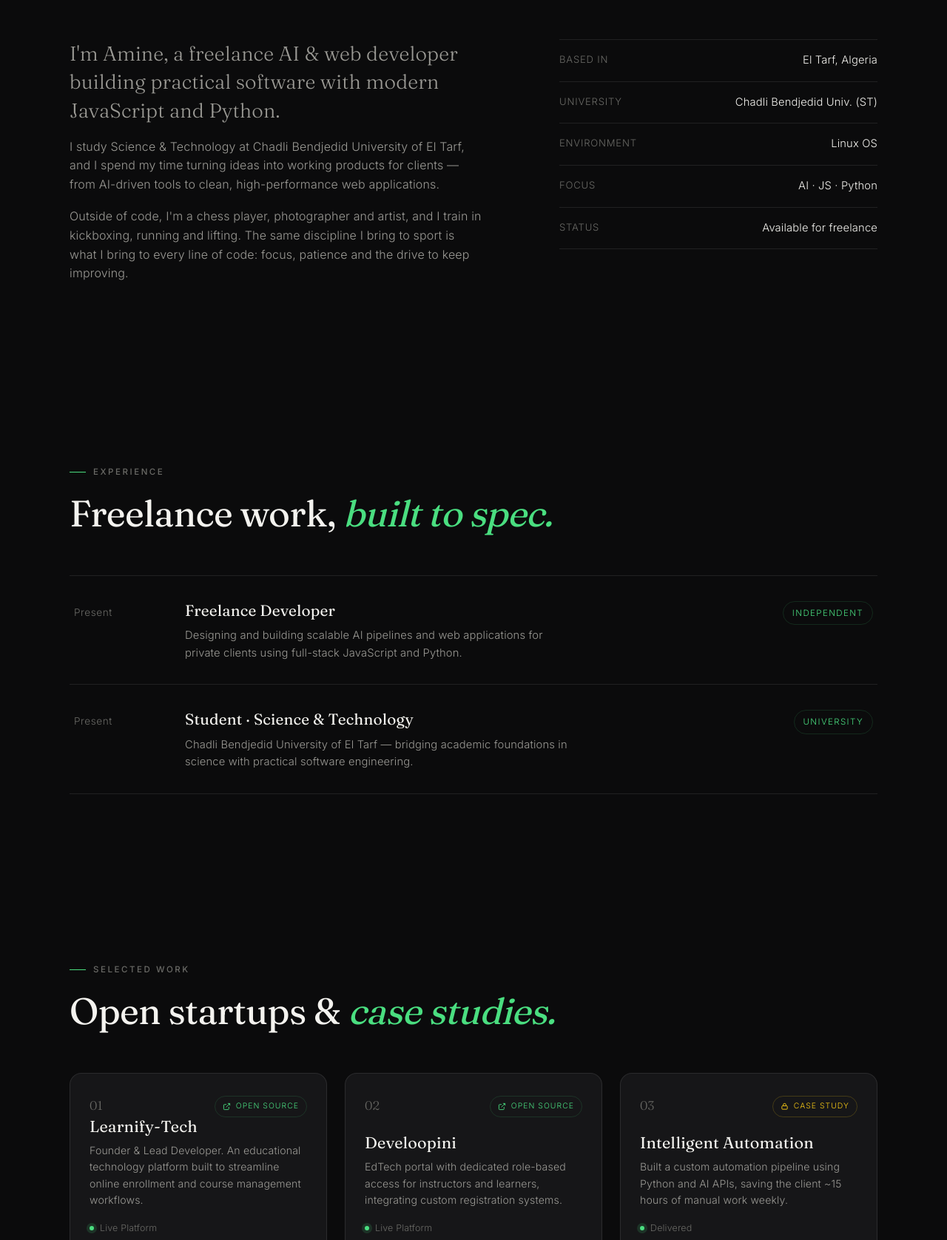
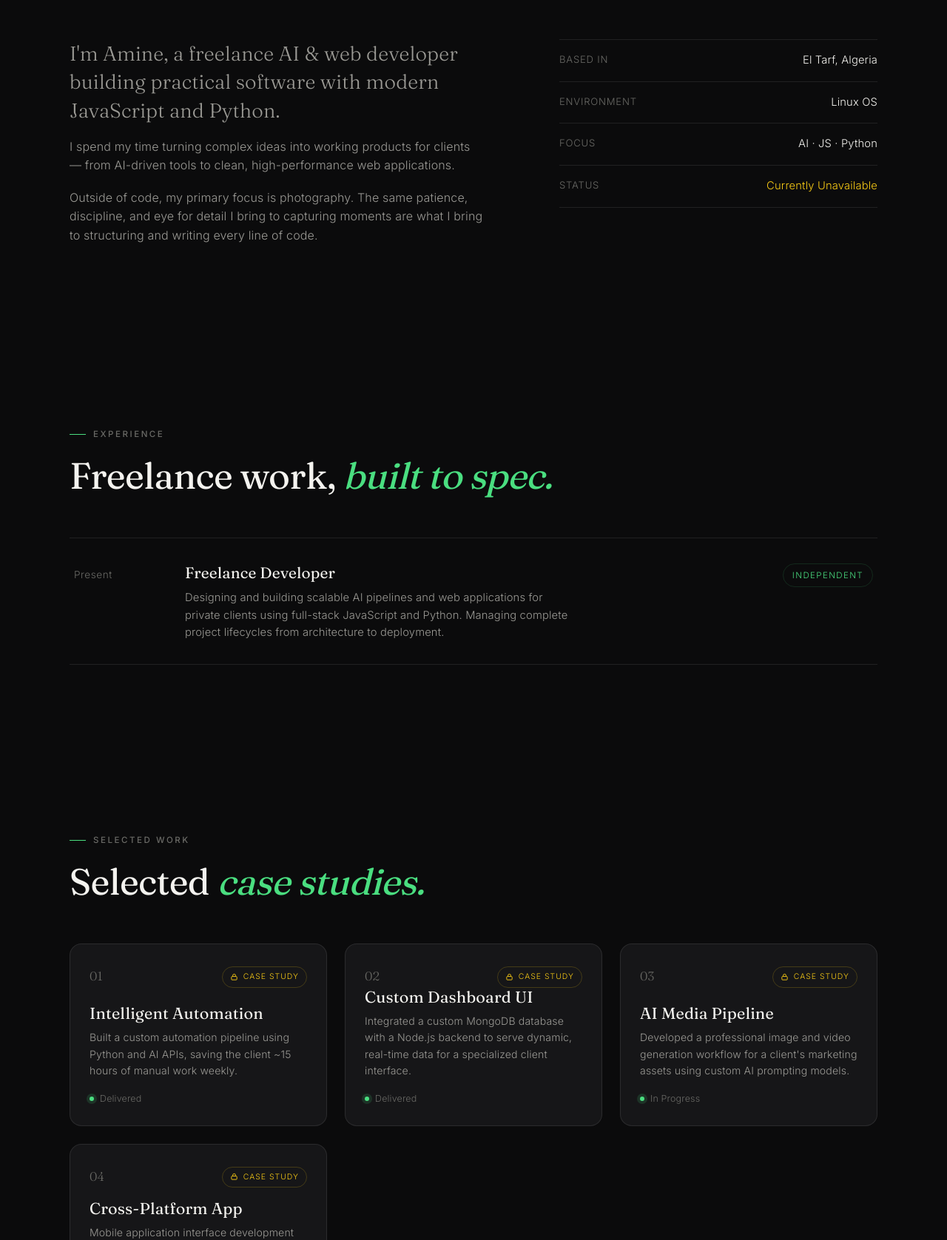
Before and after one commit to 2050fh/Amine-Fellah, a plain HTML site: page index.html in a window 1280 px wide. Shown: the part 1123-2800 px from the top of the page at 74% size. Drawn offline with Linux system fonts and the light colour scheme.

Commit message:
Update index.html

```diff
--- a/index.html
+++ b/index.html
@@ -194,12 +194,10 @@
   .proj-top{display:flex;align-items:flex-start;justify-content:space-between;gap:12px}
   .proj-num{font-family:var(--serif);font-size:1.05rem;color:var(--faint)}
 
-  /* Dynamic badges for projects */
   .badge{
     display:inline-flex;align-items:center;gap:7px;font-size:.65rem;letter-spacing:.1em;text-transform:uppercase;
     padding:5px 10px;border-radius:100px;border:1px solid;
   }
-  .badge.public{color:var(--accent);border-color:var(--accent-dim);}
   .badge.anon{color:#facc15;border-color:rgba(250,204,21,.2);}
   .badge svg{width:11px;height:11px}
 
@@ -327,7 +325,6 @@
   </div>
 </header>
 
-<!-- HERO -->
 <section class="hero" id="top">
   <div class="hero-bg"></div>
   <div class="wrap">
@@ -343,7 +340,6 @@
   <div class="scroll-cue"><span>Scroll</span><span class="line"></span></div>
 </section>
 
-<!-- ABOUT -->
 <section id="about">
   <div class="wrap">
     <div class="sec-head reveal">
@@ -353,21 +349,19 @@
     <div class="about-grid">
       <div class="about-body reveal">
         <p class="about-lead">I'm Amine, a freelance AI &amp; web developer building practical software with modern JavaScript and Python.</p>
-        <p>I study Science &amp; Technology at Chadli Bendjedid University of El Tarf, and I spend my time turning ideas into working products for clients — from AI-driven tools to clean, high-performance web applications.</p>
-        <p>Outside of code, I'm a chess player, photographer and artist, and I train in kickboxing, running and lifting. The same discipline I bring to sport is what I bring to every line of code: focus, patience and the drive to keep improving.</p>
+        <p>I spend my time turning complex ideas into working products for clients — from AI-driven tools to clean, high-performance web applications.</p>
+        <p>Outside of code, my primary focus is photography. The same patience, discipline, and eye for detail I bring to capturing moments are what I bring to structuring and writing every line of code.</p>
       </div>
       <div class="about-facts reveal">
         <div class="fact"><span class="k">Based in</span><span class="v">El Tarf, Algeria</span></div>
-        <div class="fact"><span class="k">University</span><span class="v">Chadli Bendjedid Univ. (ST)</span></div>
         <div class="fact"><span class="k">Environment</span><span class="v">Linux OS</span></div>
         <div class="fact"><span class="k">Focus</span><span class="v">AI · JS · Python</span></div>
-        <div class="fact"><span class="k">Status</span><span class="v">Available for freelance</span></div>
+        <div class="fact"><span class="k">Status</span><span class="v" style="color:#facc15;">Currently Unavailable</span></div>
       </div>
     </div>
   </div>
 </section>
 
-<!-- EXPERIENCE -->
 <section id="experience">
   <div class="wrap">
     <div class="sec-head reveal">
@@ -379,35 +373,25 @@
         <span class="yr">Present</span>
         <div>
           <h3>Freelance Developer</h3>
-          <p>Designing and building scalable AI pipelines and web applications for private clients using full-stack JavaScript and Python.</p>
+          <p>Designing and building scalable AI pipelines and web applications for private clients using full-stack JavaScript and Python. Managing complete project lifecycles from architecture to deployment.</p>
         </div>
         <span class="tag">Independent</span>
-      </div>
-      <div class="exp-row reveal">
-        <span class="yr">Present</span>
-        <div>
-          <h3>Student · Science &amp; Technology</h3>
-          <p>Chadli Bendjedid University of El Tarf — bridging academic foundations in science with practical software engineering.</p>
-        </div>
-        <span class="tag">University</span>
       </div>
     </div>
   </div>
 </section>
 
-<!-- PROJECTS / WORK -->
 <section id="work">
   <div class="wrap">
     <div class="sec-head reveal">
       <span class="overline">Selected Work</span>
-      <h2>Open startups &amp; <em>case studies.</em></h2>
+      <h2>Selected <em>case studies.</em></h2>
     </div>
     <div class="proj-grid" id="projGrid"></div>
     <p class="proj-note reveal">Client identities in case studies are protected under Non-Disclosure Agreements (NDA).</p>
   </div>
 </section>
 
-<!-- SKILLS -->
 <section id="skills">
   <div class="wrap">
     <div class="sec-head reveal">
@@ -431,19 +415,13 @@
       <div class="skill-block reveal">
         <h4>Beyond Code</h4>
         <div class="chips">
-          <span class="chip">♟️ Chess</span>
-          <span class="chip">📸 Drone Photography</span>
-          <span class="chip">🎨 Art</span>
-          <span class="chip">🥊 Kickboxing</span>
-          <span class="chip">🏃 Running</span>
-          <span class="chip">🏋️ Lifting</span>
+          <span class="chip">📸 Photography</span>
         </div>
       </div>
     </div>
   </div>
 </section>
 
-<!-- CONTACT -->
 <section class="contact" id="contact">
   <div class="wrap">
     <div class="contact-inner reveal">
@@ -451,7 +429,6 @@
       <h2>Have a project?<br>Let's <em>build</em> it.</h2>
 
       <div class="contact-grid">
-        <!-- Contact Links -->
         <div class="contact-links">
           <a class="clink" href="mailto:fellah.amine2050@gmail.com">
             <svg viewBox="0 0 24 24" fill="none" stroke="currentColor" stroke-width="1.8"><rect x="3" y="5" width="18" height="14" rx="2"/><path d="m3 7 9 6 9-6"/></svg>
@@ -461,17 +438,12 @@
             <svg viewBox="0 0 24 24" fill="none" stroke="currentColor" stroke-width="1.8"><path d="M22 16.9v3a2 2 0 0 1-2.2 2 19.8 19.8 0 0 1-8.6-3 19.5 19.5 0 0 1-6-6 19.8 19.8 0 0 1-3-8.6A2 2 0 0 1 4.1 2h3a2 2 0 0 1 2 1.7c.1.9.3 1.8.6 2.6a2 2 0 0 1-.5 2.1L8.1 9.6a16 16 0 0 0 6 6l1.2-1.1a2 2 0 0 1 2.1-.5c.8.3 1.7.5 2.6.6a2 2 0 0 1 1.7 2Z"/></svg>
             0562664409
           </a>
-          <a class="clink" href="https://github.com" target="_blank" rel="noopener">
-            <svg viewBox="0 0 24 24" fill="none" stroke="currentColor" stroke-width="1.8"><path d="M15 22v-4a4.8 4.8 0 0 0-1-3.5c3 0 6-2 6-5.5.08-1.25-.27-2.48-1-3.5.28-1.15.28-2.35 0-3.5 0 0-1 0-3 1.5-2.64-.5-5.36-.5-8 0C6 2 5 2 5 2c-.3 1.15-.3 2.35 0 3.5A5.403 5.403 0 0 0 4 9c0 3.5 3 5.5 6 5.5-.39.49-.68 1.05-.85 1.65-.17.6-.22 1.23-.15 1.85v4"/><path d="M9 18c-4.51 2-5-2-7-2"/></svg>
-            GitHub Profile
-          </a>
-          <a class="clink" href="https://linkedin.com" target="_blank" rel="noopener">
-            <svg viewBox="0 0 24 24" fill="none" stroke="currentColor" stroke-width="1.8"><path d="M16 8a6 6 0 0 1 6 6v7h-4v-7a2 2 0 0 0-2-2 2 2 0 0 0-2 2v7h-4v-7a6 6 0 0 1 6-6z"/><rect x="2" y="9" width="4" height="12"/><circle cx="4" cy="4" r="2"/></svg>
-            LinkedIn Profile
+          <a class="clink" href="https://instagram.com/2050_fh" target="_blank" rel="noopener">
+            <svg viewBox="0 0 24 24" fill="none" stroke="currentColor" stroke-width="1.8"><rect x="3" y="3" width="18" height="18" rx="5"/><circle cx="12" cy="12" r="4"/><circle cx="17.5" cy="6.5" r="1" fill="currentColor" stroke="none"/></svg>
+            @2050_fh
           </a>
         </div>
 
-        <!-- Contact Form -->
         <form class="contact-form" onsubmit="event.preventDefault(); alert('Form connected successfully!');">
           <div class="input-row">
             <input type="text" placeholder="Your Name" required>
@@ -493,7 +465,6 @@
   </div>
 </section>
 
-<!-- FOOTER -->
 <footer>
   <div class="wrap">
     <div class="foot-grid">
@@ -510,9 +481,9 @@
       </div>
       <div class="foot-col">
         <h5>Connect</h5>
-        <a href="https://github.com" target="_blank" rel="noopener">GitHub</a>
-        <a href="https://linkedin.com" target="_blank" rel="noopener">LinkedIn</a>
         <a href="https://instagram.com/2050_fh" target="_blank" rel="noopener">Instagram</a>
+        <a href="mailto:fellah.amine2050@gmail.com">Email</a>
+        <a href="tel:0562664409">Phone</a>
       </div>
     </div>
     <div class="foot-bottom">
@@ -523,61 +494,39 @@
 </footer>
 
 <script>
-  // Dynamic Projects Array (Open Source + Anonymous Case Studies)
+  // Dynamic Projects Array (Anonymous Case Studies Only)
   var projects = [
-    {
-      t: "Learnify-Tech",
-      d: "Founder & Lead Developer. An educational technology platform built to streamline online enrollment and course management workflows.",
-      type: "public",
-      s: "Live Platform"
-    },
-    {
-      t: "Develoopini",
-      d: "EdTech portal with dedicated role-based access for instructors and learners, integrating custom registration systems.",
-      type: "public",
-      s: "Live Platform"
-    },
     {
       t: "Intelligent Automation",
       d: "Built a custom automation pipeline using Python and AI APIs, saving the client ~15 hours of manual work weekly.",
-      type: "anon",
       s: "Delivered"
     },
     {
       t: "Custom Dashboard UI",
       d: "Integrated a custom MongoDB database with a Node.js backend to serve dynamic, real-time data for a specialized client interface.",
-      type: "anon",
       s: "Delivered"
     },
     {
       t: "AI Media Pipeline",
       d: "Developed a professional image and video generation workflow for a client's marketing assets using custom AI prompting models.",
-      type: "anon",
       s: "In Progress"
     },
     {
       t: "Cross-Platform App",
       d: "Mobile application interface development utilizing Flutter, seamlessly connected to a robust and secure backend infrastructure.",
-      type: "anon",
       s: "In Progress"
     }
   ];
 
-  var publicSvg = '<svg viewBox="0 0 24 24" fill="none" stroke="currentColor" stroke-width="2"><path d="M18 13v6a2 2 0 0 1-2 2H5a2 2 0 0 1-2-2V8a2 2 0 0 1 2-2h6"/><polyline points="15 3 21 3 21 9"/><line x1="10" y1="14" x2="21" y2="3"/></svg>';
   var lockSvg = '<svg viewBox="0 0 24 24" fill="none" stroke="currentColor" stroke-width="2"><rect x="4" y="10" width="16" height="10" rx="2"/><path d="M8 10V7a4 4 0 0 1 8 0v3"/></svg>';
 
   var grid = document.getElementById('projGrid');
   projects.forEach(function(p,i){
-    var isPublic = p.type === "public";
-    var badgeClass = isPublic ? "public" : "anon";
-    var badgeText = isPublic ? "Open Source" : "Case Study";
-    var icon = isPublic ? publicSvg : lockSvg;
-
     var card = document.createElement('article');
     card.className = 'proj-card reveal';
     card.innerHTML =
       '<div class="proj-top"><span class="proj-num">0'+(i+1)+'</span>'+
-      '<span class="badge '+badgeClass+'">'+icon+badgeText+'</span></div>'+
+      '<span class="badge anon">'+lockSvg+'Case Study</span></div>'+
       '<h3>'+p.t+'</h3>'+
       '<p class="desc">'+p.d+'</p>'+
       '<div class="status"><span class="dot"></span>'+p.s+'</div>';
```
